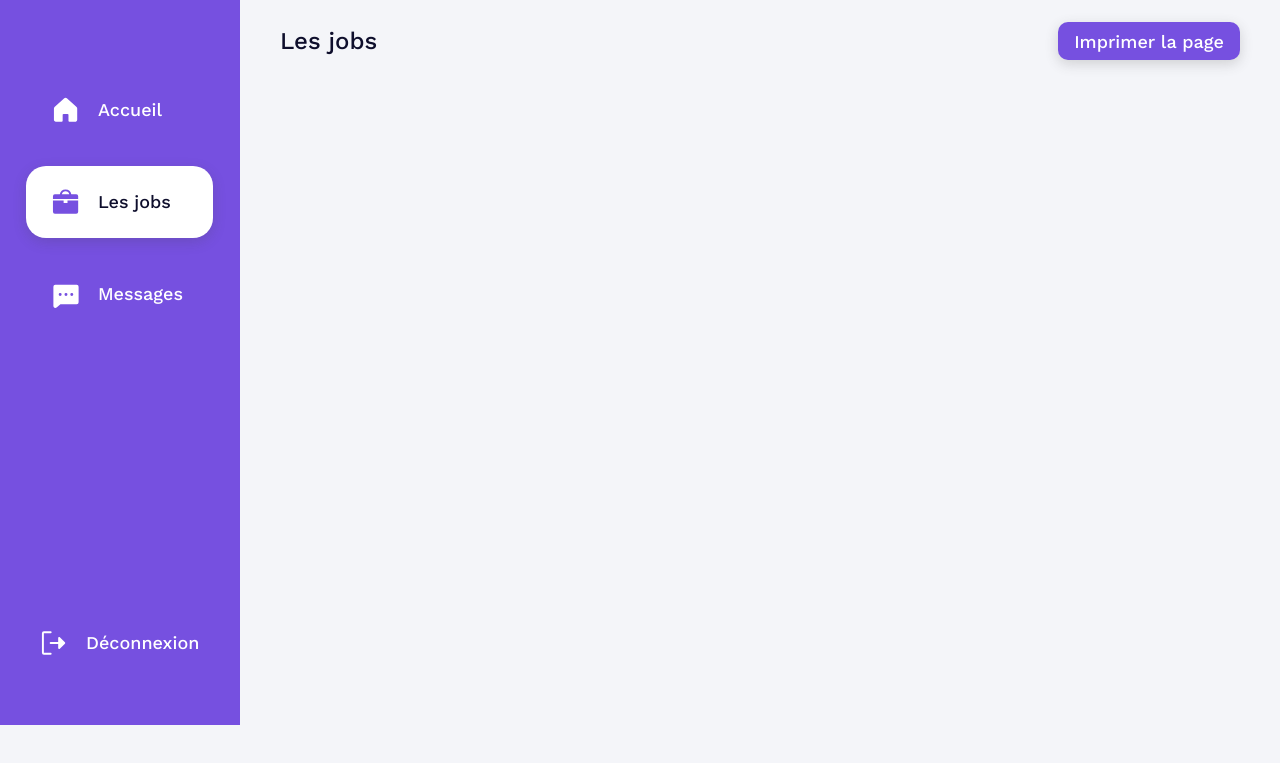
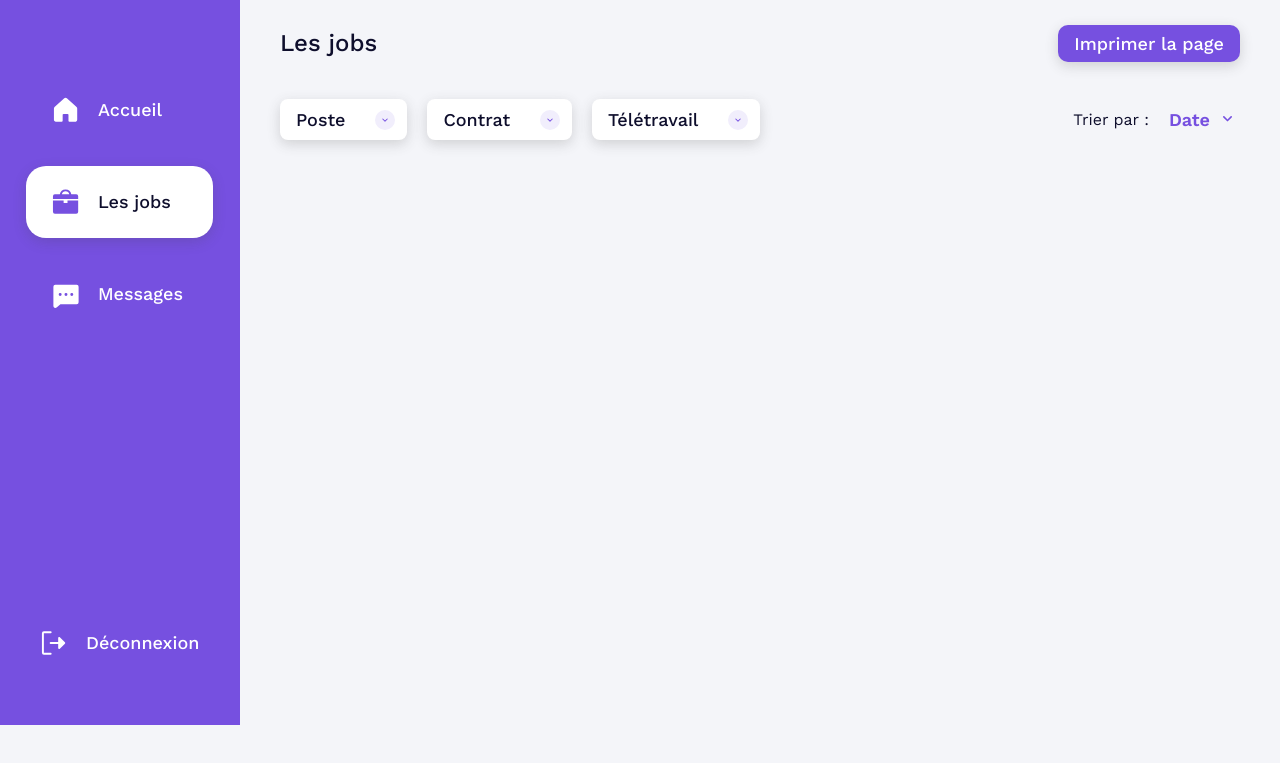
Before and after one commit to EmilieSchott/JobTalk, a plain HTML site: page jobs.html in a window 1280 px wide. Shown: the part 75-838 px from the top of the page. Drawn offline with nearby package versions, Linux system fonts and the light colour scheme.

Commit message:
add sorted options

```diff
--- a/CSS/style.css
+++ b/CSS/style.css
@@ -11,7 +11,7 @@ body {
     size: 18px;
     line-height: 21.11px;
     color: #505053;
-    background-color: #F4F5F9;;
+    background-color: #F4F5F9;
 }
 
 #sidebar {
@@ -118,7 +118,6 @@ path {
 
 nav .frame-125 {
     color: #FFF;
-    font-family: "Work Sans";
     font-weight: 500;
     font-size:18px;
     line-height:21.11px;
@@ -131,6 +130,15 @@ nav .frame-125 {
 a svg {
     width: 32px;
     height: 32px;
+}
+
+#top-page {
+    background-color: #F4F5F9;
+    position: fixed;
+    top:0;
+    left:240px;
+    width:100%;
+    height:87px
 }
 
 #account-navbar {
@@ -154,7 +162,6 @@ a svg {
 
 #account-name {
     color: #0E0E2C;
-    font-family: "Work Sans";
     font-weight: 500;
     font-size:18px;
     line-height:21.11px;
@@ -168,25 +175,26 @@ a svg {
     margin-left: 8px;
 }
 
+#page-content {
+    margin-left: 280px;
+    margin-right: 40px;
+    padding-top: 102px;
+    display: flex;
+    flex-direction: column;
+    height: 100%;
+}
+
 #page-title {
     width: 100%;
     max-height:32px;
-    position: fixed;
     display: flex;
-    margin-top: 102px;
-    right:50px;
-    left:280px;
+    justify-content: space-between;
     align-items: center;
-}
-
-#print-button {
-    position: fixed;
-    right: 40px;
+    padding-bottom: 20px;
 }
 
 #title {
     color: #0E0E2C;
-    font-family: "Work Sans";
     font-weight: 500;
     font-size:24px;
     line-height:28.15px;
@@ -194,14 +202,12 @@ a svg {
 
 #print-button {
     color: #FFFFFF;
-    font-family: "Work Sans";
     font-weight: 500;
     font-size:18px;
     line-height:21px;
+    font-family: "Work Sans";
     background-color: #7650E0;
-    padding: auto;
-    width: 182px;
-    height: 38px;
+    padding: 8px 16px;
     box-shadow: 0px 4px 13px rgba(67, 67, 67, 0.2);
     border:none;
     border-radius: 10px;
@@ -209,13 +215,83 @@ a svg {
 
 #print-button:hover {
     opacity: 80%;
-
 }
 
-#page-content {
-    margin-left: 280px;
-    margin-right: 40px;
-    padding-top: 102px;
+#sort-options {
+    padding-top: 20px;
+    padding-bottom: 15px;
     display: flex;
-    height: 100%;
+    align-items: center;
+    justify-content: space-between;
 }
+
+#sort-options-left {
+    display: flex;
+    flex-direction: row;
+}
+
+.option-item {
+    display: flex;
+    flex-direction: row;
+    justify-content: center;
+    align-items: center;
+    padding: 10px 12px 10px 16px;
+    background: #FFFFFF;
+    box-shadow: 0px 4px 13px rgba(67, 67, 67, 0.2);
+    border-radius: 8px;
+    font-style: normal;
+    font-weight: 500;
+    font-size: 18px;
+    line-height: 21px;
+    display: flex;
+    align-items: center;
+    color: #0E0E2C;
+    margin-right: 20px;
+}
+
+.btn-sorting-left {
+    margin-left: 30px;
+    width: 20px;
+    height: 20px;
+    border-radius: 10px;
+    border:none;
+    background: #F1EEFC;
+}
+
+.option-button-arrow {
+    fill:#7650E0;
+}
+
+.btn-sorting-right {
+    margin-left: 5px;
+    width: 25px;
+    height: 25px;
+    border:none;
+    background-color: #F4F5F9;
+}
+
+#sort-options-right {
+    display: flex;
+    align-items: center;
+}
+
+#selected-sort {
+    font-weight: 600;
+    font-size: 18px;
+    line-height: 21px;
+    color: #7650E0;
+    padding-left: 20px;
+}
+
+#sorted-by {
+    color: #0E0E2C;
+}
+
+#selected-options {
+    padding-top: 5px;
+    padding-bottom: 15px;
+}
+
+#jobs-section {
+    padding-top: 15px;
+}
--- a/jobs.html
+++ b/jobs.html
@@ -68,6 +68,7 @@
             </div>
         </nav>
 
+        <section id="top-page">
             <nav id="account-navbar">
                 <div class="ic-nav">
                     <svg viewBox="0 0 32 32">
@@ -84,13 +85,58 @@
                     </svg>
                 </div>
             </nav>
+        </section>
 
+        <div id="page-content">
             <section id="page-title">
                 <span id="title">Les jobs</span>
-            <input id="print-button" type="button" value="Imprimer la page"/>
+                <button id="print-button">Imprimer la page</button>
             </section>
+            <section id="sort-section">
+                <div id="sort-options">
+                    <article id="sort-options-left">
+                        <div class="option-item">
+                            <span>Poste</span>
+                            <button class="btn-sorting-left" id="btn-post-type">
+                                <svg viewBox="0 0 32 32">
+                                    <path  class="option-button-arrow" d="M5.583 10.583a1.991 1.991 0 0 1 2.816 0L16 18.184l7.601-7.6a1.991 1.991 0 0 1 2.816 2.815l-9.01 9.01a1.987 1.987 0 0 1-2.815 0l-9.009-9.01a1.991 1.991 0 0 1 0-2.816Z" />
+                                </svg>
+                            </button>
+                        </div>
+                        <div class="option-item">
+                            <span>Contrat</span>
+                            <button  class="btn-sorting-left" id="btn-contract-type">
+                                <svg viewBox="0 0 32 32">
+                                    <path class="option-button-arrow" d="M5.583 10.583a1.991 1.991 0 0 1 2.816 0L16 18.184l7.601-7.6a1.991 1.991 0 0 1 2.816 2.815l-9.01 9.01a1.987 1.987 0 0 1-2.815 0l-9.009-9.01a1.991 1.991 0 0 1 0-2.816Z" />
+                                </svg>
+                            </button>
+                        </div>
+                        <div class="option-item">
+                            <span>Télétravail</span>
+                            <button class="btn-sorting-left" id="btn-remote-working">
+                                <svg viewBox="0 0 32 32">
+                                    <path class="option-button-arrow" d="M5.583 10.583a1.991 1.991 0 0 1 2.816 0L16 18.184l7.601-7.6a1.991 1.991 0 0 1 2.816 2.815l-9.01 9.01a1.987 1.987 0 0 1-2.815 0l-9.009-9.01a1.991 1.991 0 0 1 0-2.816Z" />
+                                </svg>
+                            </button>
+                        </div>
+                    </article>
+                    <aside id="sort-options-right">
+                        <span id="sorted-by">Trier par :</span>
+                        <span id="selected-sort">Date</span>
+                        <button class="btn-sorting-right" id="btn-date-or-pay">
+                            <svg viewBox="0 0 32 32">
+                                <path class="option-button-arrow" d="M5.583 10.583a1.991 1.991 0 0 1 2.816 0L16 18.184l7.601-7.6a1.991 1.991 0 0 1 2.816 2.815l-9.01 9.01a1.987 1.987 0 0 1-2.815 0l-9.009-9.01a1.991 1.991 0 0 1 0-2.816Z" />
+                            </svg>
+                        </button>
+                    </aside>
+                </div>
+                <article id="selected-options"></article>
+            </section>
+            <section id="jobs-section">
+            </section>
+        </div>
 
-        <section id="page-content">
+
 
         </section>
 
```
Lines whose indentation alone changed are shown as unchanged.
